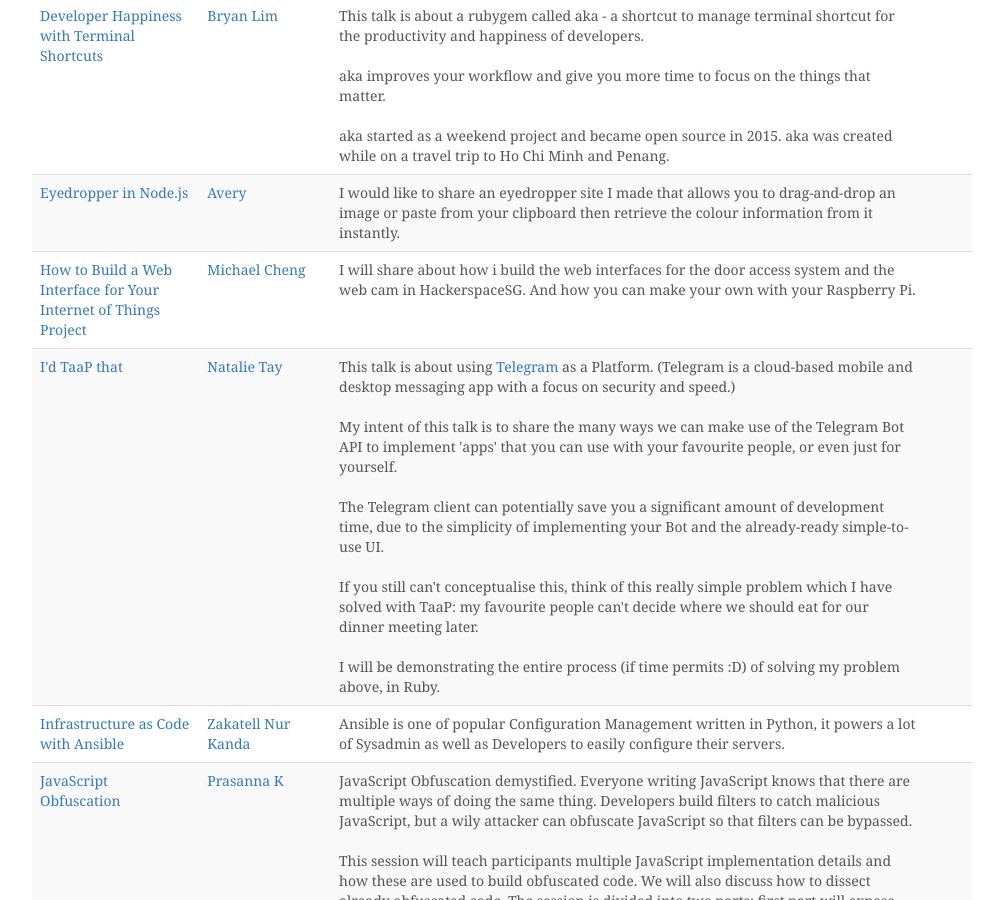
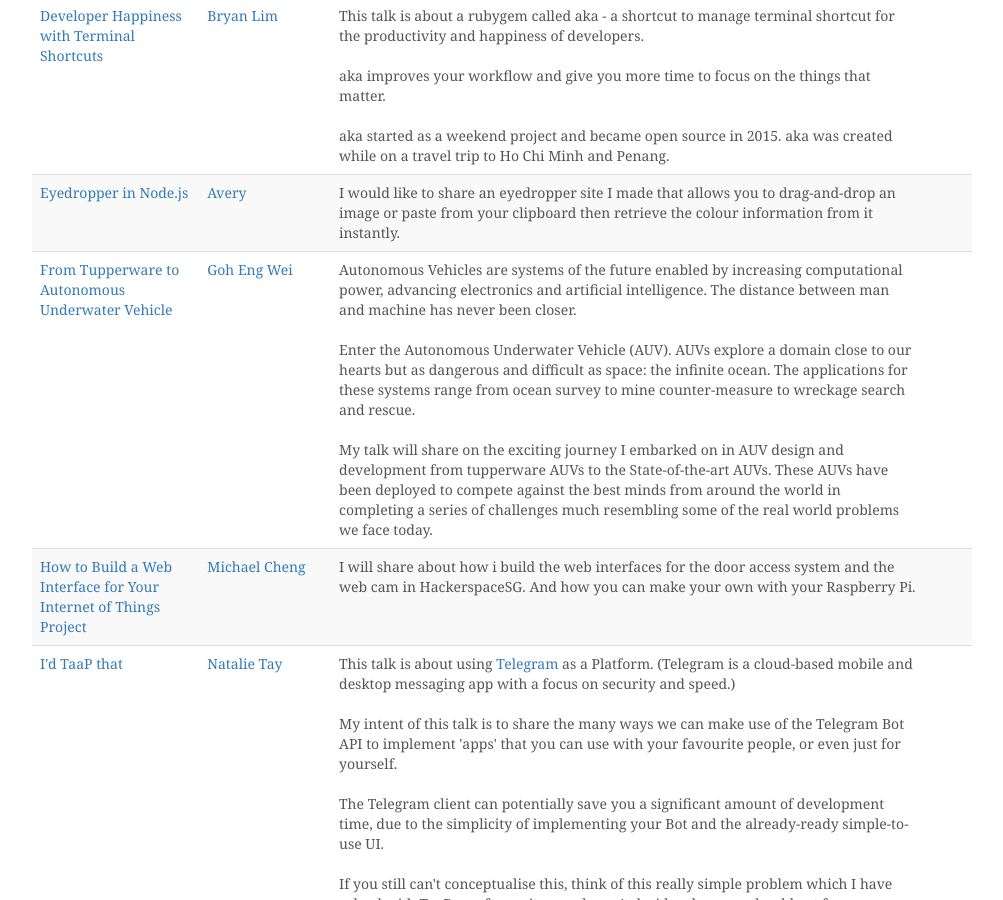
Before and after one commit to geekcampsg/website-2016, a Jekyll site: the page built from talks.html, in a window 1280 px wide and 900 px high, scrolled down 1259 px. Shown: the whole window, without its empty margins (138-1141 px from the left). Built offline with Jekyll 4.4.1, drawn with Linux system fonts in a browser that asks for light colours; nearby versions of some CDN libraries; comment, search, counter and statistics services are not loaded.

Commit message:
Add Eng Wei's talk.

```diff
--- a/_data/talks.yml
+++ b/_data/talks.yml
@@ -337,3 +337,27 @@
       Ansible is one of popular Configuration Management written in Python, it
       powers a lot of Sysadmin as well as Developers to easily configure their
       servers.
+
+- slug: from-tupperware-to-auv
+  speaker:
+    name: Goh Eng Wei
+    link: https://github.com/gohengwei
+  talk:
+    title: From Tupperware to Autonomous Underwater Vehicle
+    description: >
+      Autonomous Vehicles are systems of the future enabled by increasing
+      computational power, advancing electronics and artificial intelligence.
+      The distance between man and machine has never been closer.
+
+
+      Enter the Autonomous Underwater Vehicle (AUV). AUVs explore a domain close
+      to our hearts but as dangerous and difficult as space: the infinite ocean.
+      The applications for these systems range from ocean survey to mine
+      counter-measure to wreckage search and rescue.
+
+
+      My talk will share on the exciting journey I embarked on in AUV design
+      and development from tupperware AUVs to the State-of-the-art AUVs. These
+      AUVs have been deployed to compete against the best minds from around the
+      world in completing a series of challenges much resembling some of the
+      real world problems we face today.
```
